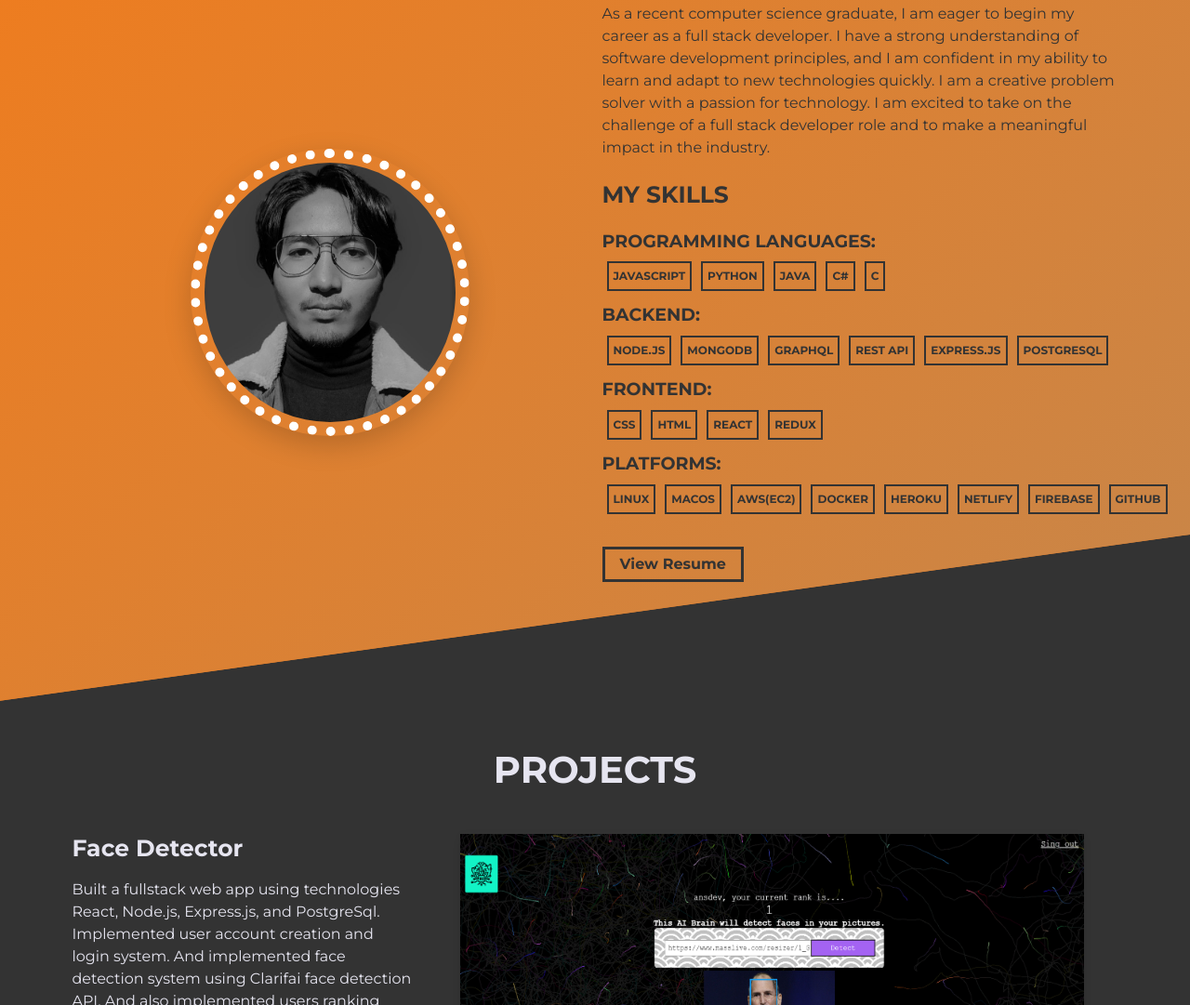
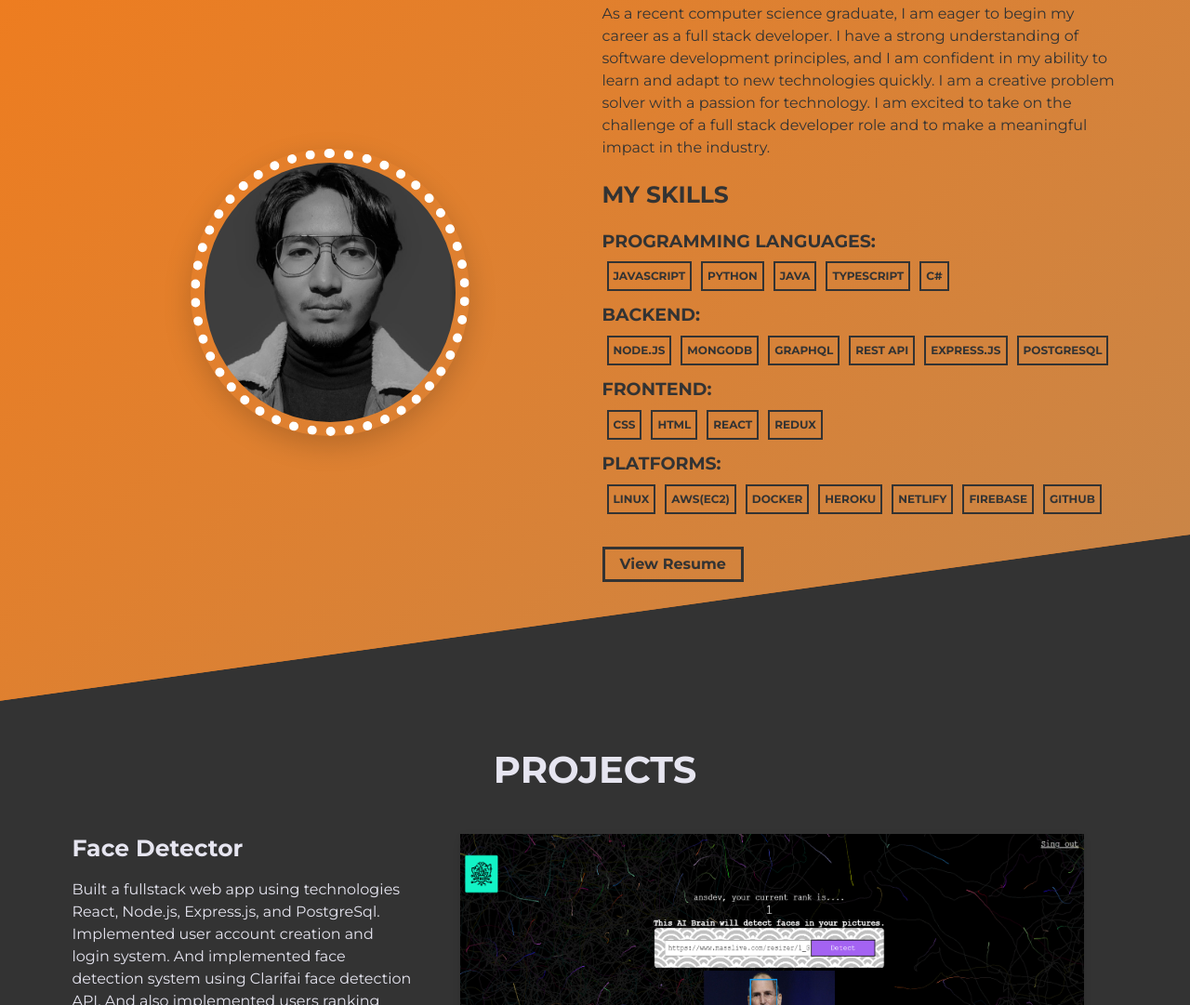
Before and after one commit to AnsulaDev/new_portfolio, a website built with Parcel: page src/index.html in a window 1280 px wide. Shown: the part 940-2021 px from the top of the page at 93% size. Built offline with nearby package versions, Linux system fonts and the light colour scheme.

Commit message:
new Update

```diff
--- a/src/index.html
+++ b/src/index.html
@@ -91,9 +91,9 @@
                     <br>
                     <p  class="cta-btn--skill m-2 p-2 skills-sets">Java</p>
                     <br>
+                    <p  class="cta-btn--skill m-2 p-2 skills-sets">TypeScript</p>
+                    <br>
                     <p  class="cta-btn--skill m-2 p-2 skills-sets">C#</p>
-                    <br>
-                    <p  class="cta-btn--skill m-2 p-2 skills-sets">C</p>
                 </span></span>
                 <!-- backend -->
                 <span class="d-flex mt-3" >
@@ -131,8 +131,6 @@
                       <span  class="d-flex ">
                         <span></span>
                           <p  class="cta-btn--skill m-2 p-2  skills-sets">LINUX</p>
-                          <br>
-                          <p  class="cta-btn--skill m-2 p-2 skills-sets">MACOS</p>
                           <br>
                           <p  class="cta-btn--skill m-2 p-2 skills-sets">AWS(EC2)</p>
                           <br>
```
